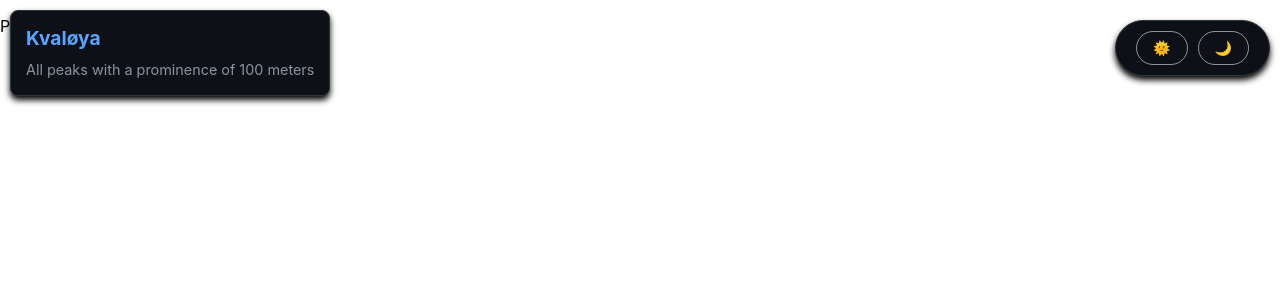
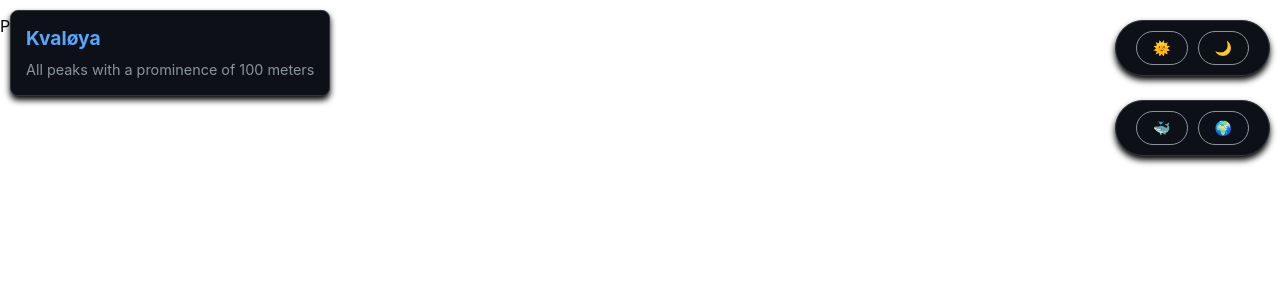
Before and after one commit to lundchristian-gh/map, a Flask app: page / in a window 1280 px wide. Shown: the top 300 px of the page. Run offline with Flask 3, Linux system fonts and the light colour scheme; some libraries are stand-ins or nearby versions.

Commit message:
added more data and func

```diff
--- a/src/app.py
+++ b/src/app.py
@@ -6,13 +6,26 @@ flask_cors.CORS(app)
 
 
 @app.route("/token")
-def get_config():
+def get_token():
     return flask.send_from_directory("data", "config.json")
 
 
-@app.route("/data")
-def get_geojson():
-    return flask.send_from_directory("data", "data.geojson")
+@app.route("/whale")
+def get_whale():
+    return flask.send_from_directory("data", "whale.geojson")
+
+
+@app.route("/other")
+def get_other():
+    return flask.send_from_directory("data", "other.geojson")
+
+
+@app.route("/worker")
+def service_worker():
+    response = flask.send_from_directory("static", "service-worker.js")
+    response.cache_control.max_age = 3600
+    response.cache_control.must_revalidate = True
+    return response
 
 
 @app.route("/")
--- a/src/static/const.js
+++ b/src/static/const.js
@@ -62,6 +62,8 @@ export const DayConfig = {
 };
 
 export const Endpoint = {
+    Whale: "/whale",
+    Other: "/other",
     Token: "/token",
-    Data: "/data",
+    Worker: "/worker",
 };
--- a/src/static/script.js
+++ b/src/static/script.js
@@ -6,7 +6,9 @@ document.addEventListener("DOMContentLoaded", init);
 let map = null;
 let token = null;
 let config = null;
-let geojson = null;
+let whaleGJ = null;
+let otherGJ = null;
+let markers = [];
 
 function renderPopup(props) {
     return `
@@ -18,18 +20,63 @@ function renderPopup(props) {
 }
 
 function addEventHandlers() {
-    const dayButton = document.querySelector("[data-theme='day']");
-    const nightButton = document.querySelector("[data-theme='night']");
+    const whaleButton = document.getElementById("whale");
+    const otherButton = document.getElementById("other");
+    whaleButton.addEventListener("click", () => onChangeDataLayer(whaleGJ));
+    otherButton.addEventListener("click", () => onChangeDataLayer(otherGJ));
+
+    const dayButton = document.getElementById("day");
+    const nightButton = document.getElementById("night");
     dayButton.addEventListener("click", () => onChangeTheme("day"));
     nightButton.addEventListener("click", () => onChangeTheme("night"));
+}
+
+function addServiceWorkers() {
+    if ("serviceWorker" in navigator) {
+        navigator.serviceWorker
+            .register(Endpoint.Worker)
+            .then((registration) => {
+                console.log(registration.scope);
+            })
+            .catch((error) => {
+                console.error(error);
+            });
+    }
 }
 
 async function init() {
     config = NightConfig;
     token = await fetchData(Endpoint.Token);
-    geojson = await fetchData(Endpoint.Data);
+    whaleGJ = await fetchData(Endpoint.Whale);
+    otherGJ = await fetchData(Endpoint.Other);
     addEventHandlers();
+    // addServiceWorkers();
     main();
+}
+
+async function onChangeDataLayer(geojson) {
+    if (map && geojson) {
+        markers.forEach((marker) => marker.remove());
+        markers = [];
+
+        geojson.features.forEach((feature) => {
+            const properties = feature.properties;
+            const coordinates = feature.geometry.coordinates;
+
+            const popup = new mapboxgl.Popup({ maxWidth: "400px" }).setHTML(
+                renderPopup(properties)
+            );
+
+            const marker = new mapboxgl.Marker({
+                color: getColorBasedOn(properties.visited),
+            })
+                .setLngLat(coordinates)
+                .setPopup(popup)
+                .addTo(map);
+
+            markers.push(marker);
+        });
+    }
 }
 
 function onChangeTheme(theme) {
@@ -44,7 +91,7 @@ function onChangeTheme(theme) {
 }
 
 function main() {
-    if (token && geojson) {
+    if (token && whaleGJ) {
         mapboxgl.accessToken = token.token;
         map = new mapboxgl.Map(config.Map);
         map.on("style.load", () => {
@@ -53,7 +100,7 @@ function main() {
             map.setTerrain(config.Terrain);
         });
         map.on("load", () => {
-            geojson.features.forEach((feature) => {
+            whaleGJ.features.forEach((feature) => {
                 const properties = feature.properties;
                 const coordinates = feature.geometry.coordinates;
                 const popup = new mapboxgl.Popup({ maxWidth: "400px" }).setHTML(
@@ -65,6 +112,7 @@ function main() {
                     .setLngLat(coordinates)
                     .setPopup(popup)
                     .addTo(map);
+                markers.push(marker);
             });
         });
     } else {
--- a/src/static/style.css
+++ b/src/static/style.css
@@ -14,6 +14,22 @@
 body {
     margin: 0;
     padding: 0;
+}
+
+/********** COMMON **********/
+
+.box {
+    position: absolute;
+    z-index: 1;
+    padding: 10px 20px;
+    border-radius: 50px;
+    color: var(--light);
+    border: 1px solid var(--greyer);
+    background-color: var(--dark);
+    box-shadow: 0 4px 6px var(--darkest);
+    gap: 10px;
+    display: flex;
+    align-items: center;
 }
 
 /********** MAP **********/
@@ -53,25 +69,14 @@ body {
     color: var(--grey);
 }
 
-/********** SETTINGS **********/
+/********** SKY **********/
 
-#settings-box {
-    position: absolute;
-    z-index: 1;
+#sky-box {
     top: 20px;
     right: 10px;
-    padding: 10px 20px;
-    border-radius: 50px;
-    color: var(--light);
-    border: 1px solid var(--greyer);
-    background-color: var(--dark);
-    box-shadow: 0 4px 6px var(--darkest);
-    gap: 10px;
-    display: flex;
-    align-items: center;
 }
 
-.theme-button {
+.button {
     padding: 8px 16px;
     border: 1px solid var(--grey);
     border-radius: 20px;
@@ -83,25 +88,27 @@ body {
     transition: background-color 0.3s, color 0.3s;
 }
 
-.theme-button:hover {
+.button:hover {
     background-color: var(--blue);
     color: var(--dark);
 }
 
-.theme-button:focus {
+.button:focus {
     outline: none;
     border: 1px solid var(--blue);
     box-shadow: 0 0 5px var(--blue);
 }
 
-.theme-button[data-theme="night"] {
+.button {
     color: var(--light);
     background-color: var(--dark);
 }
 
-.theme-button[data-theme="day"] {
-    color: var(--light);
-    background-color: var(--dark);
+/********** LAYER **********/
+
+#layer-box {
+    top: 100px;
+    right: 10px;
 }
 
 /********** POPUP **********/
--- a/src/templates/index.html
+++ b/src/templates/index.html
@@ -17,9 +17,13 @@
             <h2>Kvaløya</h2>
             <p>All peaks with a prominence of 100 meters</p>
         </div>
-        <div id="settings-box">
-            <button class="theme-button" data-theme="day">🌞</button>
-            <button class="theme-button" data-theme="night">🌙</button>
+        <div class="box" id="sky-box">
+            <button class="button" id="day">🌞</button>
+            <button class="button" id="night">🌙</button>
+        </div>
+        <div class="box" id="layer-box">
+            <button class="button" id="whale">🐳</button>
+            <button class="button" id="other">🌍</button>
         </div>
         <script src="https://api.mapbox.com/mapbox-gl-js/v2.11.0/mapbox-gl.js"></script>
         <script type="module" src="/static/script.js"></script>
```
Also changed, not shown: src/static/service-worker.js (added, +51 -0 lines), 3 other files.
